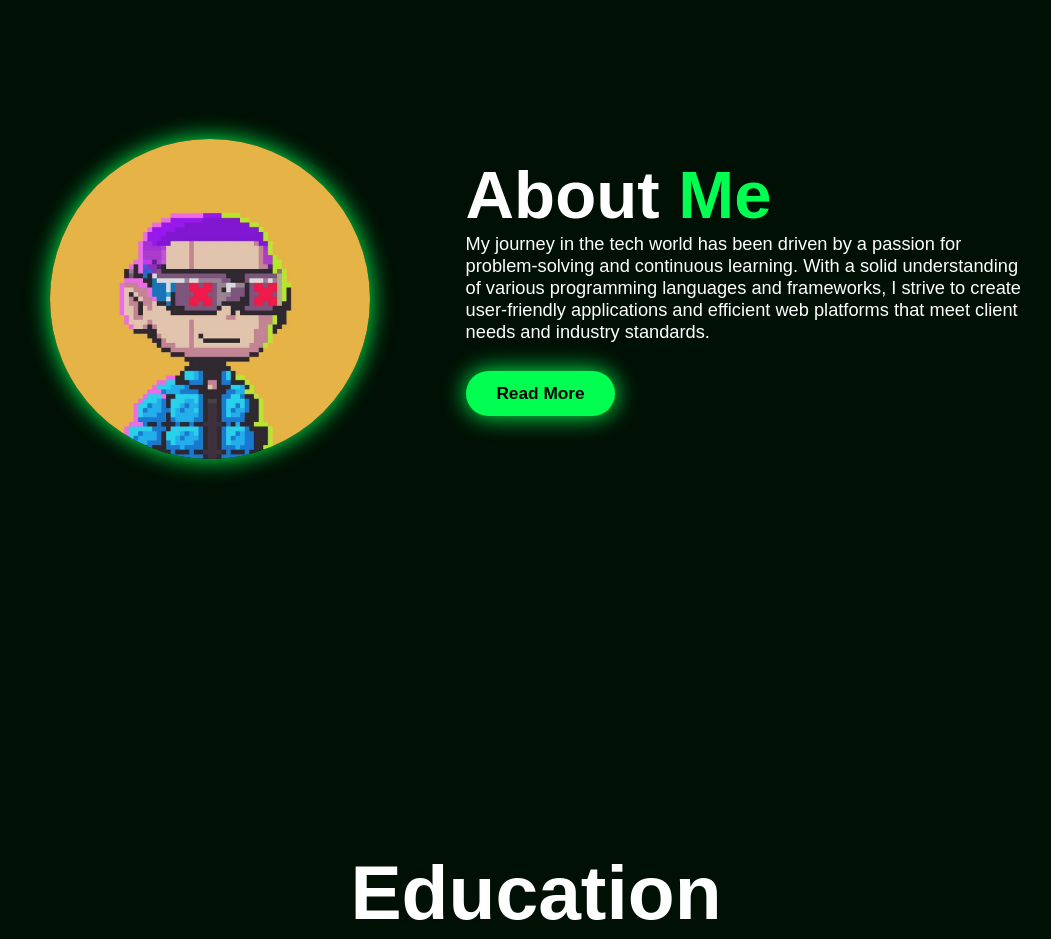
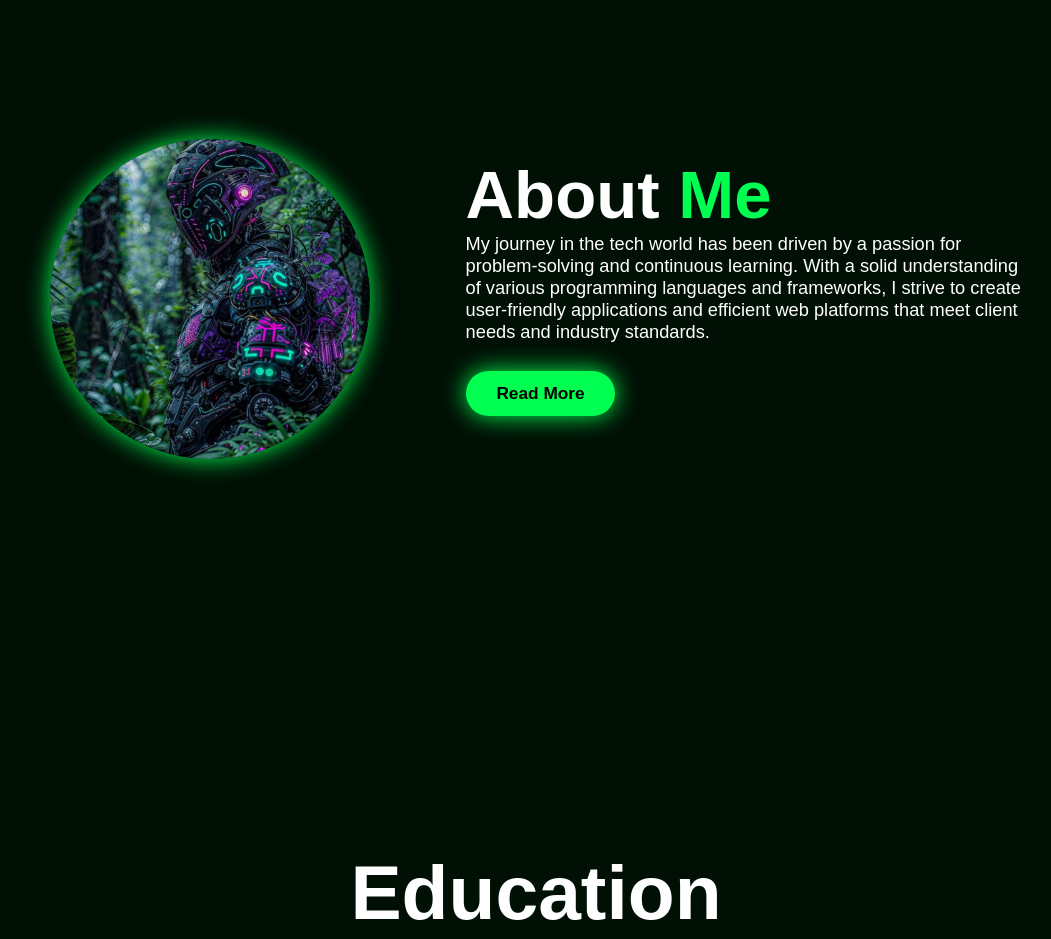
Before and after one commit to ahosanquad/alif, a plain HTML site: page index.html in a window 1280 px wide. Shown: the part 900-1839 px from the top of the page, without its empty margins (104-1155 px from the left). Drawn offline with nearby package versions, Linux system fonts and the light colour scheme.

Commit message:
New Image Update

```diff
--- a/index.html
+++ b/index.html
@@ -75,7 +75,7 @@
 
     <section class="about" id="about">
       <div class="about-img">
-        <img src="images/main_photo.jpg" alt="" />
+        <img src="images/ai_image_anime.jpg" alt="" />
       </div>
 
       <div class="about-content">
```
Also changed, not shown: images/ai_image_anime.jpg (added).
